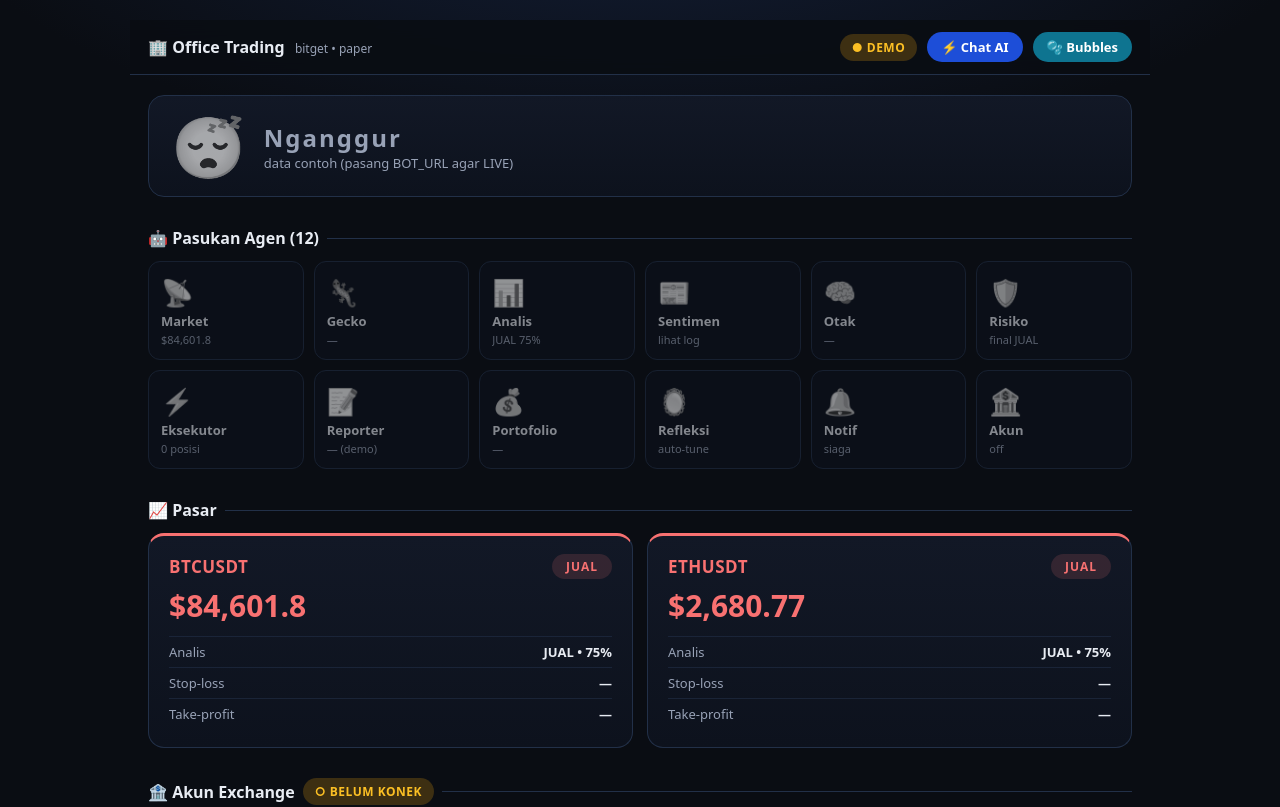
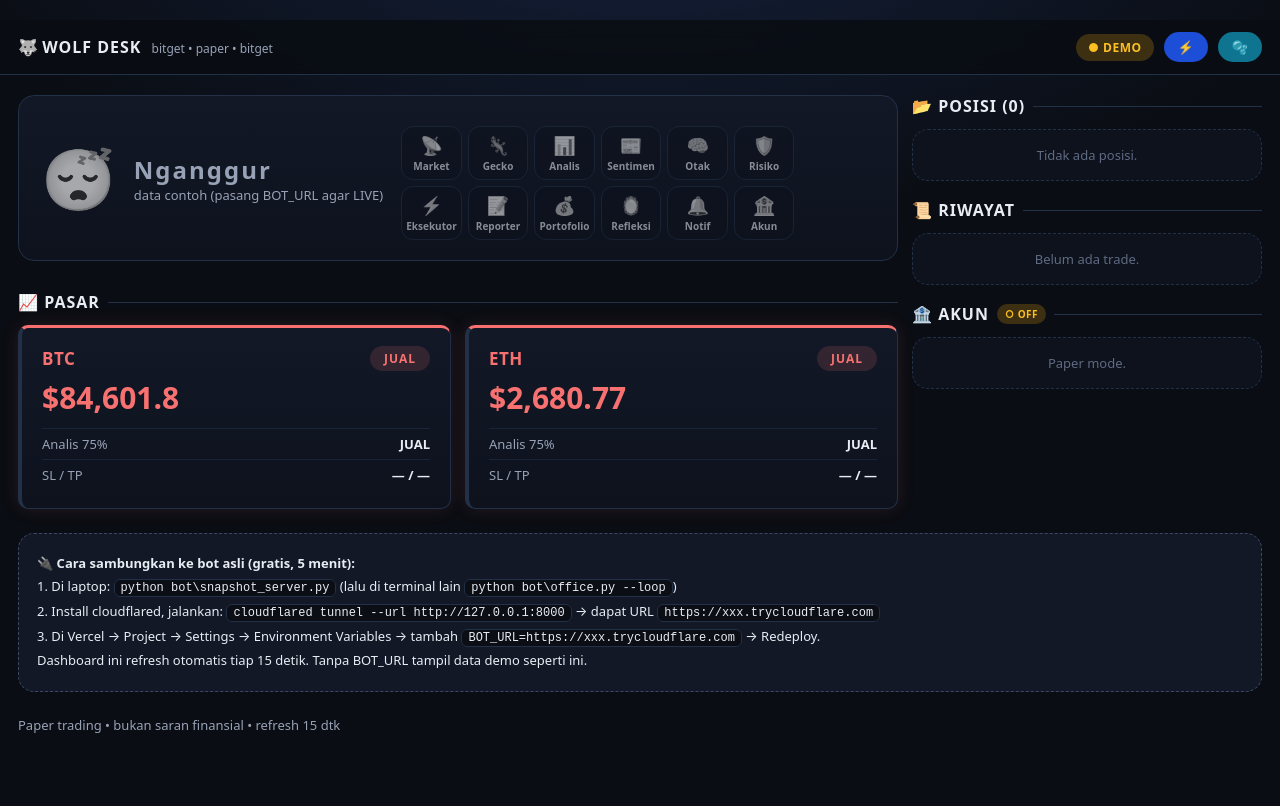
Before and after one commit to aris2151/office-monitor, a Next.js app: page / in a window 1280 px wide. Shown: the top 807 px of the page. Built offline with nearby package versions, Linux system fonts and the light colour scheme.

Commit message:
terminal 1-layar: layout pasar+samping, garang

```diff
--- a/app/globals.css
+++ b/app/globals.css
@@ -7,6 +7,29 @@
 * { box-sizing: border-box; margin: 0; padding: 0; }
 body { font-family: system-ui, -apple-system, "Segoe UI", sans-serif; background: radial-gradient(1200px 500px at 50% -10%, #14203a 0%, var(--bg) 60%); color: var(--teks); min-height: 100vh; }
 .wrap { max-width: 1020px; margin: 0 auto; padding: 20px 18px 72px; }
+.wrap.terminal { max-width: 1500px; }
+/* layout 1 layar: pasar kiri, samping kanan */
+.layar { display: grid; grid-template-columns: minmax(0, 1fr) 350px; gap: 14px; align-items: start; }
+.samping h3 { margin-top: 0; }
+.samping h3:not(:first-child) { margin-top: 18px; }
+.tabelkartu.scroll { max-height: 260px; overflow-y: auto; }
+.badge.mini { font-size: 10px; padding: 3px 8px; }
+@media (max-width: 1024px) {
+  .layar { grid-template-columns: 1fr; }
+  .wrap.terminal .grid.pasar6 { grid-template-columns: repeat(auto-fit, minmax(280px, 1fr)); }
+}
+/* strip agen kompak di hero */
+.status .agens { display: grid; grid-template-columns: repeat(6, minmax(0, 1fr)); gap: 6px; margin-top: 10px; }
+.status .agen { align-items: center; text-align: center; padding: 6px 4px; }
+.status .agen .aemoji { font-size: 18px; }
+.status .agen .anama { font-size: 10px; }
+@media (max-width: 720px) { .status .agens { grid-template-columns: repeat(4, minmax(0, 1fr)); } }
+/* garang: sudut tajam + glow sinyal */
+.card.pasar { border-radius: 10px; border-left-width: 4px; }
+.card.pasar.beli { box-shadow: 0 0 18px rgba(74, 222, 128, 0.12); }
+.card.pasar.jual { box-shadow: 0 0 18px rgba(248, 113, 113, 0.12); }
+.topnav .brand b { letter-spacing: 1px; }
+h3 { text-transform: uppercase; letter-spacing: 1px; font-size: 13px; }
 .sub { color: var(--redup); font-size: 13px; }
 /* navigasi atas */
 .topnav { position: sticky; top: 0; z-index: 10; display: flex; justify-content: space-between; align-items: center; gap: 12px; padding: 12px 18px; margin: 0 -18px 20px; background: rgba(10, 13, 19, 0.88); backdrop-filter: blur(10px); border-bottom: 1px solid var(--garis); }
@@ -48,6 +71,8 @@ h3 { margin: 30px 0 12px; font-size: 16px; display: flex; align-items: center; g
 h3::after { content: ""; flex: 1; height: 1px; background: var(--garis); }
 /* kartu pasar */
 .grid { display: grid; grid-template-columns: repeat(auto-fit, minmax(300px, 1fr)); gap: 14px; }
+.grid.pasar6 { grid-template-columns: repeat(3, minmax(0, 1fr)); }
+@media (max-width: 1280px) { .grid.pasar6 { grid-template-columns: repeat(2, minmax(0, 1fr)); } }
 .card { background: linear-gradient(180deg, var(--panel), var(--panel2)); border: 1px solid var(--garis); border-radius: var(--r); padding: 18px 20px; }
 .card.pasar { border-top: 3px solid var(--redup2); }
 .card.pasar.beli { border-top-color: var(--hijau); }
--- a/app/page.tsx
+++ b/app/page.tsx
@@ -82,9 +82,9 @@ export default function Page() {
   void now;
 
   return (
-    <div className="wrap">
+    <div className="wrap terminal">
       <nav className="topnav">
-        <div className="brand">🏢 <b>Office Trading</b> <span>bitget • paper</span></div>
+        <div className="brand">🐺 <b>WOLF DESK</b> <span>bitget • {d?.mode ?? "paper"} • {d?.exchange ?? ""}</span></div>
         <div className="navkanan">
           {d?.portofolio?.ekuitas ? (
             <span className="chip">💰 Rp {Number(d.portofolio.ekuitas).toLocaleString("id-ID")} (
@@ -93,8 +93,8 @@ export default function Page() {
           <span className={`badge ${d && !d.demo ? "live" : "demo"}`}>
             {d && !d.demo ? "● LIVE" : "● DEMO"}
           </span>
-          <a href="/chat" className="chatlink">⚡ Chat AI</a>
-          <a href="/bubbles" className="chatlink bubblelink">🫧 Bubbles</a>
+          <a href="/chat" className="chatlink">⚡</a>
+          <a href="/bubbles" className="chatlink bubblelink">🫧</a>
         </div>
       </nav>
 
@@ -107,6 +107,8 @@ export default function Page() {
       {d?.offline && <div className="err">⚠️ Laptop offline (tunnel mati?). Menampilkan data terakhir/demo. Nyalakan office + tunnel.</div>}
       {err && <div className="err">{err}</div>}
 
+      <div className="layar">
+        <div className="utama">
           <section className={`status ${tugas ? "tugas" : "nganggur"}`}>
             <div className="char">{tugas ? "🤖" : "😴"}</div>
             <div className="sinfo">
@@ -119,31 +121,22 @@ export default function Page() {
                  `update ${d.waktu} (${fmtUmur(umur)})${umur >= 300 ? " — basi! cek bot/tunnel" : ""}`}
               </div>
             </div>
+            <div className="agens">{KARAKTER.map((a) => (
+              <div key={a.id} className={`agen ${tugas ? "on" : ""}`} title={`${a.nama} — ${a.peran}`}>
+                <span className="aemoji">{a.emoji}</span>
+                <span className="anama">{a.nama}</span>
+              </div>
+            ))}</div>
           </section>
 
-      <h3>🤖 Pasukan Agen (12)</h3>
-      <div className="agens">{KARAKTER.map((a) => (
-        <div key={a.id} className={`agen ${tugas ? "on" : ""}`} title={a.peran}>
-          <span className="aemoji">{a.emoji}</span>
-          <span className="anama">{a.nama}</span>
-          <span className="ainfo">{d ? a.info(d) : "…"}</span>
-        </div>
-      ))}</div>
-
-      <h3>📈 Pasar</h3>
-      {d?.simbol?.[0]?.gecko ? (
-        <div className="sub" style={{ marginBottom: 10 }}>
-          🌍 Dominasi BTC {d.simbol[0].gecko.btc_dom}% • Kapitalisasi global 24h {d.simbol[0].gecko.mcap_chg24}% (CoinGecko)
-          {(d.simbol[0].gecko.trending ?? []).length > 0 ? (
-            <> • 🔥 Trending: {(d.simbol[0].gecko.trending ?? []).join(" ")}</>
-          ) : null}
-        </div>
-      ) : null}
-      <div className="grid">
+          <h3>📈 Pasar {d?.simbol?.[0]?.gecko ? (
+            <span className="sub">🌍 Dom BTC {d.simbol[0].gecko.btc_dom}% • MC 24h {d.simbol[0].gecko.mcap_chg24}% • 🔥 {(d.simbol[0].gecko.trending ?? []).slice(0, 5).join(" ")}</span>
+          ) : null}</h3>
+          <div className="grid pasar6">
             {(d?.simbol ?? []).map((s) => (
               <div className={`card pasar ${warna(s.sinyal_final)}`} key={s.symbol}>
                 <div className="pasaratas">
-              <h2>{s.symbol}</h2>
+                  <h2>{s.symbol.replace("USDT", "")}</h2>
                   <span className={`pilsinyal ${warna(s.sinyal_final)}`}>{s.sinyal_final}</span>
                 </div>
                 <div className="harga">${s.harga?.toLocaleString("en-US")} {s.gecko ? (
@@ -151,55 +144,51 @@ export default function Page() {
                     {(s.gecko.chg24 ?? 0) >= 0 ? "▲" : "▼"} {Math.abs(s.gecko.chg24 ?? 0).toFixed(2)}%
                   </span>) : null}</div>
                 {(s as any).alasan_otak ? (
-              <div className="airow">🧠 {(s as any).alasan_otak}{((s as any).poin_otak ?? []).length > 0 ? ` — ${((s as any).poin_otak ?? []).join(" • ")}` : ""}</div>
+                  <div className="airow">🧠 {(s as any).alasan_otak}</div>
                 ) : null}
-            <div className="row"><span>Analis</span><b className={warna(s.sinyal)}>{s.sinyal} • {((s.confidence ?? 0) * 100).toFixed(0)}%</b></div>
-            <div className="row"><span>Stop-loss</span><b>{s.stop_loss ? "$" + Number(s.stop_loss).toLocaleString("en-US") : "—"}</b></div>
-            <div className="row"><span>Take-profit</span><b>{s.take_profit ? "$" + Number(s.take_profit).toLocaleString("en-US") : "—"}</b></div>
+                <div className="row"><span>Analis {((s.confidence ?? 0) * 100).toFixed(0)}%</span><b className={warna(s.sinyal)}>{s.sinyal}</b></div>
+                <div className="row"><span>SL / TP</span><b>{s.stop_loss ? "$" + Number(s.stop_loss).toLocaleString("en-US") : "—"} / {s.take_profit ? "$" + Number(s.take_profit).toLocaleString("en-US") : "—"}</b></div>
               </div>
             ))}
           </div>
+        </div>
 
-      <h3>🏦 Akun Exchange {d?.akun?.terhubung ? <span className="badge live">● TERHUBUNG ({d.akun.exchange})</span> : <span className="badge demo">○ BELUM KONEK</span>}</h3>
-      {!d?.akun?.terhubung ? <div className="kosong2">Paper mode — akun asli belum dikonekkan{d?.akun?.info && d.akun.exchange !== "off" ? `: ${d.akun.info}` : ""}. Isi API key (read-only) di config/env bot untuk pantau saldo asli.</div> : (
-        <div className="tabelkartu"><table>
-          <thead><tr><th>Koin</th><th>Saldo</th><th></th></tr></thead>
+        <aside className="samping">
+          <h3>📂 Posisi ({Object.keys(d?.posisi ?? {}).length})</h3>
+          {Object.keys(d?.posisi ?? {}).length === 0 ? <div className="kosong2">Tidak ada posisi.</div> : (
+            <div className="tabelkartu scroll"><table>
+              <thead><tr><th>Simbol</th><th>Side</th><th>@</th><th>SL/TP</th></tr></thead>
               <tbody>
-            {(d!.akun.saldo ?? []).map((s: any, i: number) => (
-              <tr key={i}><td>{s.koin}</td><td>{s.total}</td><td /></tr>
-            ))}
-            {(d!.akun.posisi_fut ?? []).map((p: any, i: number) => (
-              <tr key={"f" + i}><td>{p.symbol} ({p.side})</td><td>{p.qty} @ {p.entry}</td><td>fut</td></tr>
+                {Object.entries(d!.posisi).map(([k, v]: any) => (
+                  <tr key={k}><td><b>{k.replace("USDT", "")}</b> {v.leverage ? `${v.leverage}x` : ""}</td><td className={v.side === "LONG" ? "beli" : "jual"}>{v.side ?? "SPOT"}</td><td>{v.harga_beli}</td><td>{v.stop_loss}/{v.take_profit}</td></tr>
                 ))}
               </tbody>
             </table></div>
           )}
 
-      <h3>📂 Posisi terbuka ({Object.keys(d?.posisi ?? {}).length})</h3>
-      {Object.keys(d?.posisi ?? {}).length === 0 ? <div className="kosong2">Tidak ada posisi.</div> : (
-        <div className="tabelkartu"><table>
-          <thead><tr><th>Simbol</th><th>Side</th><th>Lev</th><th>Beli @</th><th>Koin</th><th>SL</th><th>TP</th></tr></thead>
+          <h3>📜 Riwayat</h3>
+          {(d?.riwayat ?? []).length === 0 ? <div className="kosong2">Belum ada trade.</div> : (
+            <div className="tabelkartu scroll"><table>
               <tbody>
-            {Object.entries(d!.posisi).map(([k, v]: any) => (
-              <tr key={k}><td>{k}</td><td>{v.side ?? "SPOT"}</td><td>{v.leverage ? `${v.leverage}x` : "—"}</td><td>{v.harga_beli}</td><td>{v.koin}</td><td>{v.stop_loss}</td><td>{v.take_profit}</td></tr>
+                {d!.riwayat.slice().reverse().slice(0, 8).map((r: any, i: number) => (
+                  <tr key={i}><td>{r.symbol?.replace("USDT", "")}</td>
+                    <td className={r.pnl >= 0 ? "beli" : "jual"}>{r.pnl_persen}%</td>
+                    <td><small>{r.alasan}</small></td></tr>
                 ))}
               </tbody>
             </table></div>
           )}
 
-      <h3>📜 Riwayat (20 terakhir)</h3>
-      {(d?.riwayat ?? []).length === 0 ? <div className="kosong2">Belum ada trade tertutup.</div> : (
-        <div className="tabelkartu"><table>
-          <thead><tr><th>Waktu</th><th>Simbol</th><th>PnL</th><th>Alasan</th></tr></thead>
-          <tbody>
-            {d!.riwayat.slice().reverse().map((r: any, i: number) => (
-              <tr key={i}><td>{r.waktu}</td><td>{r.symbol}</td>
-                <td className={r.pnl >= 0 ? "beli" : "jual"}>{r.pnl} ({r.pnl_persen}%)</td>
-                <td>{r.alasan}</td></tr>
+          <h3>🏦 Akun {d?.akun?.terhubung ? <span className="badge live mini">● {d.akun.exchange}</span> : <span className="badge demo mini">○ off</span>}</h3>
+          {!d?.akun?.terhubung ? <div className="kosong2">Paper mode.</div> : (
+            <div className="tabelkartu scroll"><table><tbody>
+              {(d!.akun.saldo ?? []).slice(0, 6).map((s: any, i: number) => (
+                <tr key={i}><td>{s.koin}</td><td>{s.total}</td></tr>
               ))}
-          </tbody>
-        </table></div>
+            </tbody></table></div>
           )}
+        </aside>
+      </div>
 
       {d?.demo && (
         <div className="panduan">
```
Lines whose indentation alone changed are shown as unchanged.
